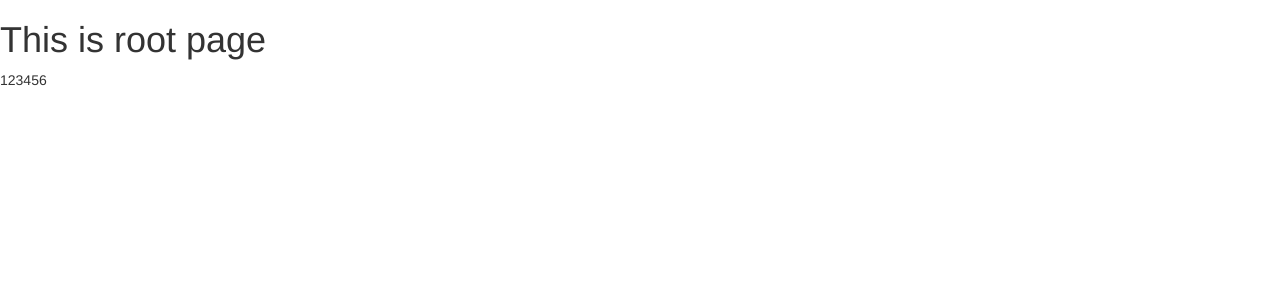
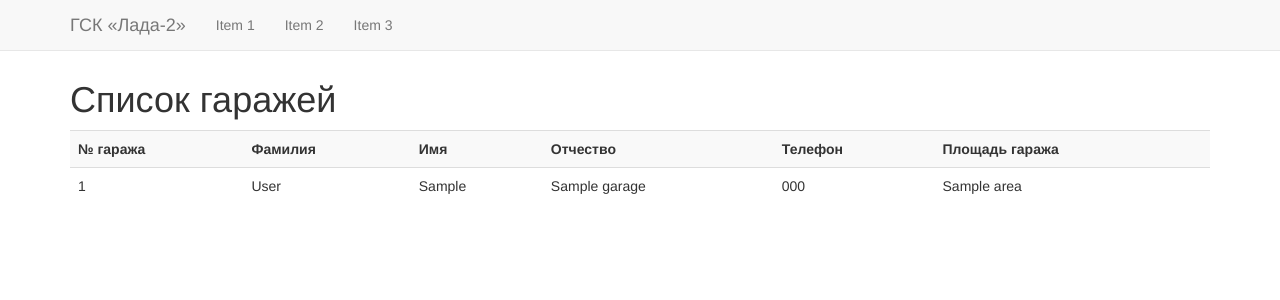
Before and after one commit to dmitry-sobolev/gsk, a Python web app: template gsk/templates/gsk/root.html in a window 1280 px wide. Shown: the top 300 px of the page. Run offline with Jinja, Linux system fonts and the light colour scheme; the template is opened without the code that fills it: most values are stand-ins (such as "Sample title", 1, 10 or a date in 2020).

Commit message:
В шаблоне корневой страницы отображается список гаражей

```diff
--- /dev/null
+++ b/gsk/static/css/style.css
@@ -0,0 +1,76 @@
+/*** Sticky footer CSS ***/
+
+html,
+body {
+  height: 100%;
+  /* The html and body elements cannot have any padding or margin. */
+}
+
+/* Wrapper for page content to push down footer */
+#wrap {
+  min-height: 100%;
+  height: auto;
+  /* Negative indent footer by its height */
+  margin: 0 auto -60px;
+  /* Pad bottom by footer height */
+  padding: 0 0 60px;
+}
+
+/* Set the fixed height of the footer here */
+#footer {
+  height: 60px;
+  background-color: #f5f5f5;
+}
+
+
+/* Custom page CSS
+-------------------------------------------------- */
+
+#wrap > .container {
+  padding: 60px 15px 0;
+}
+.container .text-muted {
+  margin: 20px 0;
+}
+
+#footer > .container {
+  padding-left: 15px;
+  padding-right: 15px;
+}
+html,
+body {
+  height: 100%;
+  /* The html and body elements cannot have any padding or margin. */
+}
+
+/* Wrapper for page content to push down footer */
+#wrap {
+  min-height: 100%;
+  height: auto;
+  /* Negative indent footer by its height */
+  margin: 0 auto -60px;
+  /* Pad bottom by footer height */
+  padding: 0 0 60px;
+}
+
+/* Set the fixed height of the footer here */
+#footer {
+  height: 60px;
+  background-color: #f5f5f5;
+}
+
+
+/* Custom page CSS
+-------------------------------------------------- */
+
+#wrap > .container {
+  padding: 60px 15px 0;
+}
+.container .text-muted {
+  margin: 20px 0;
+}
+
+#footer > .container {
+  padding-left: 15px;
+  padding-right: 15px;
+}
--- a/gsk/templates/gsk/base_template.html
+++ b/gsk/templates/gsk/base_template.html
@@ -4,8 +4,9 @@
     <title>{% block title %}{% endblock %}</title>
     <meta name="viewport" content="width=device-width, initial-scale=1.0">
 
-    {% block css %}
+{% block css %}
     <link href="{{ STATIC_URL }}/css/bootstrap.min.css" rel="stylesheet">
+    <link href="{{ STATIC_URL }}/css/style.css" rel="stylesheet">
 {% endblock %}
 
     <!-- HTML5 Shim and Respond.js IE8 support of HTML5 elements and media queries -->
@@ -16,10 +17,39 @@
     <![endif]-->
 </head>
 <body>
+<div id="wrap">
+<div class="navbar navbar-default navbar-fixed-top" role="navigation">
+    <div class="container">
+        <div class="navbar-header">
+            <button type="button" class="navbar-toggle" data-toggle="collapse" data-target=".navbar-collapse">
+                <span class="sr-only">Toggle navigation</span>
+                <span class="icon-bar"></span>
+                <span class="icon-bar"></span>
+                <span class="icon-bar"></span>
+            </button>
+            <a href="/" class="navbar-brand">ГСК &laquo;Лада-2&raquo;</a>
+        </div>
+        <div class="collapse navbar-collapse">
+            <ul class="nav navbar-nav">
+                <li><a href="">Item 1</a></li>
+                <li><a href="">Item 2</a></li>
+                <li><a href="">Item 3</a></li>
+            </ul>
+        </div>
+    </div>
+</div>
+<div class="container">
     <h1>{% block content_title %}{% endblock %}</h1>
     <div>
         {% block content %}{% endblock %}
     </div>
+</div>
+</div>
+<div id="footer">
+    <div class="container">
+
+    </div>
+</div>
 
 {% block js %}
     <script src="https://code.jquery.com/jquery.js"></script>
--- a/gsk/templates/gsk/root.html
+++ b/gsk/templates/gsk/root.html
@@ -1,5 +1,26 @@
 {% extends "gsk/base.html" %}
 
-{% block title %}{% block content_title %}This is root page{% endblock %}{% endblock %}
+{% block title %}{% block content_title %}Список гаражей{% endblock %}{% endblock %}
 
-{% block content %}123456{% endblock %}
+{% block content %}
+    <table class="table table-striped">
+        <tr>
+            <th>№ гаража</th>
+            <th>Фамилия</th>
+            <th>Имя</th>
+            <th>Отчество</th>
+            <th>Телефон</th>
+            <th>Площадь гаража</th>
+        </tr>
+        {% for garage in garages %}
+            <tr>
+                <td>{{ garage.number }}</td>
+                <td>{{ garage.last_name }}</td>
+                <td>{{ garage.first_name }}</td>
+                <td>{{ garage.second_name }}</td>
+                <td>{{ garage.phone }}</td>
+                <td>{{ garage.area }}</td>
+            </tr>
+        {% endfor %}
+    </table>
+{% endblock %}
```
Also changed, not shown: gsk/views.py (+5 -2 lines).
